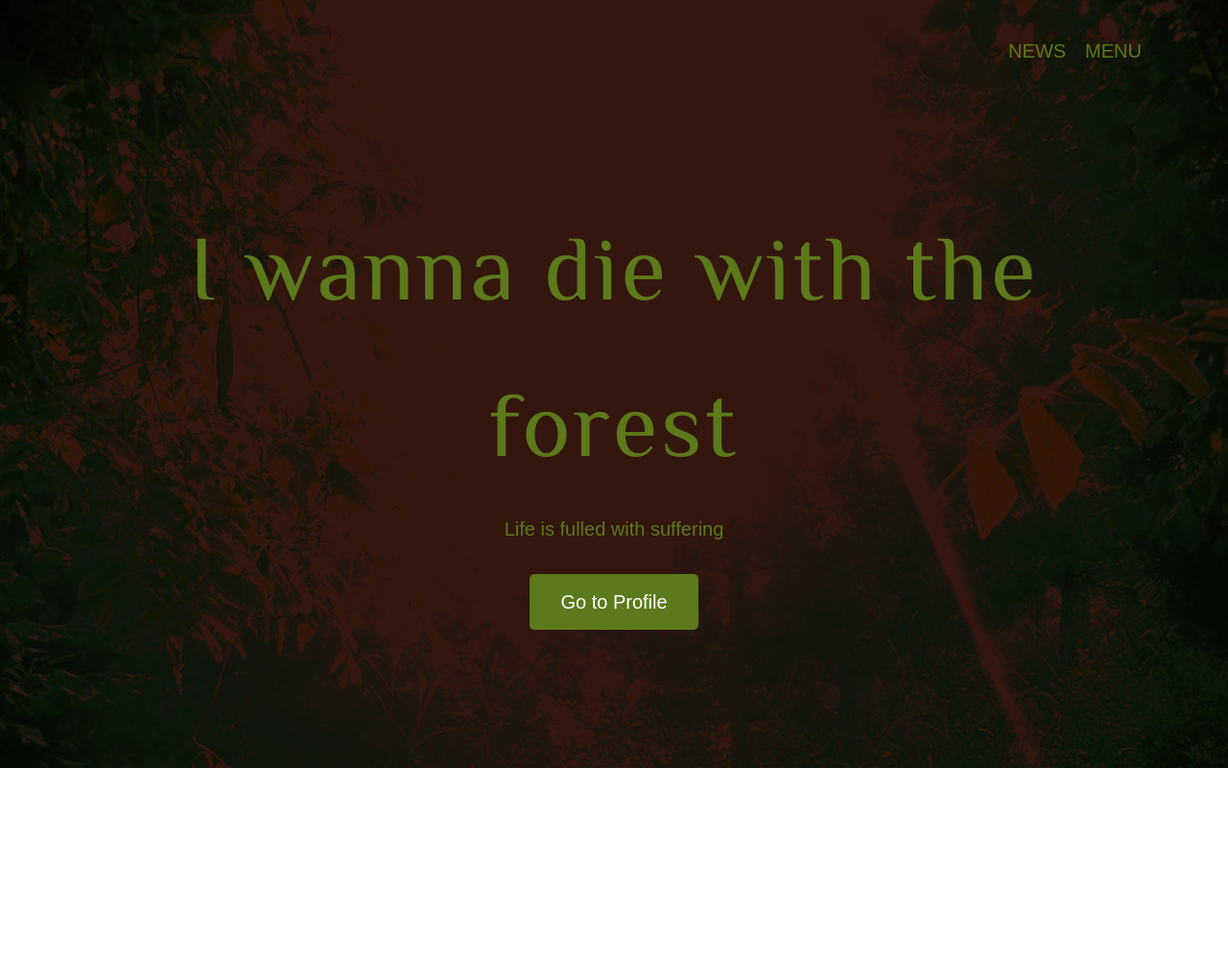
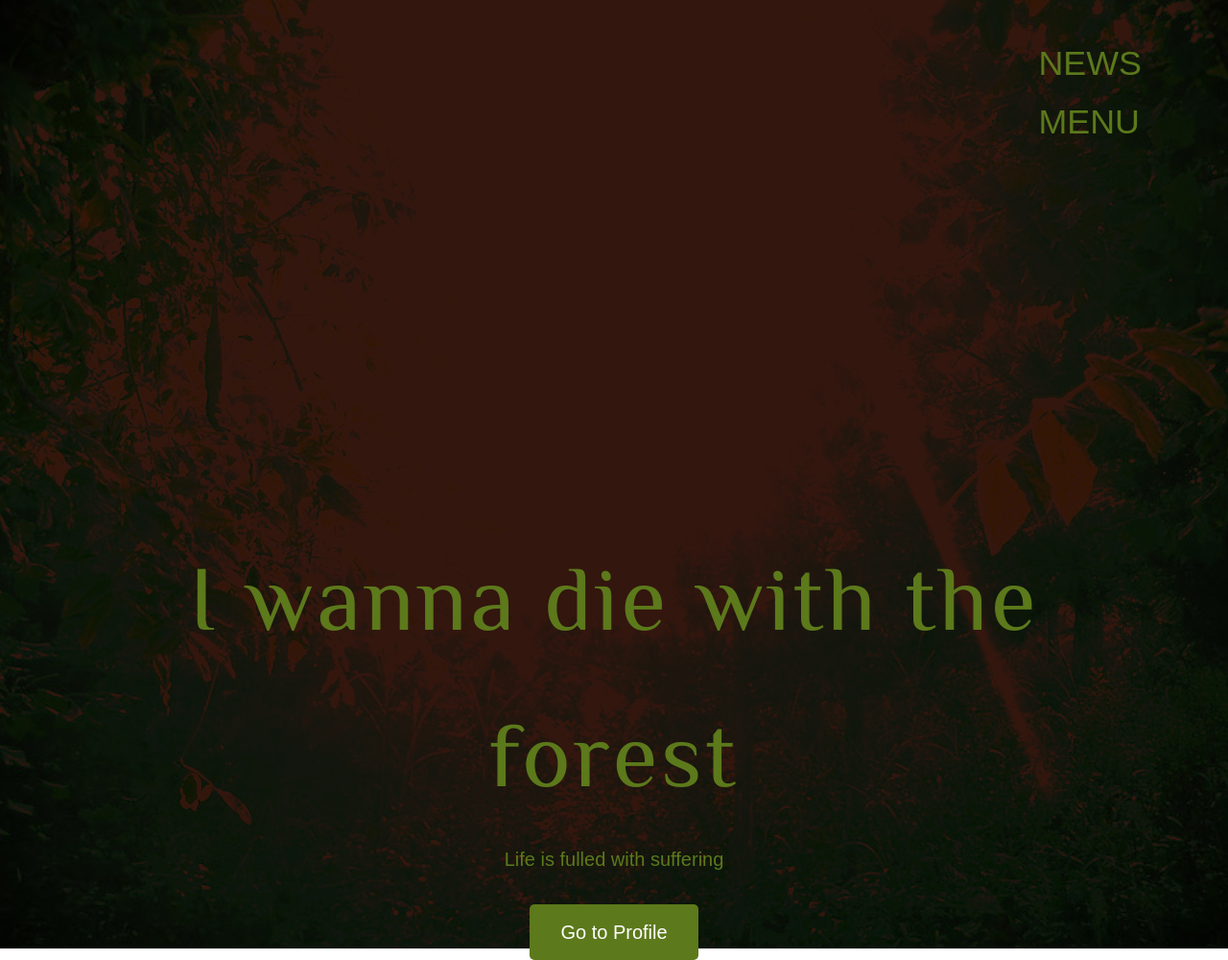
Before and after one commit to ryuta0916/full-screen-site, a plain HTML site: page index.html in a window 1280 px wide. Shown: the whole page at 96% size. Before the commit the page ends 800 px from the top, so only its background shows below. Drawn offline with Linux system fonts and the light colour scheme; some packages are replaced by stand-ins of ours.

Commit message:
Update style.css

```diff
--- a/style.css
+++ b/style.css
@@ -118,23 +118,18 @@ a{
     box-shadow: 5px 5px 10px 0 rgb(0 0 0/50%);
 }
 
-@media screen and (min-width: 768px){
+@media screen and (min-width: 568px){
     /* ヘッダー */
     .main-nav{
-        display: flex;
-        position: static;
-        flex-direction: row;
-        justify-content: flex-end;
-        align-items: center;
+        display: block;
+        font-size: 2.24rem;
     }
 
     .main-nav li{
         margin-left: 20px;
     }
 
-    .menu-toggle{
-        display: none;
-    }
+
 
     /* コンテンツ */
     .wrapper{
@@ -142,7 +137,7 @@ a{
     }
 
     .home-content{
-        margin-top: 10%;
+        margin-top: 30%;
     }
 
     .page-title{
```
